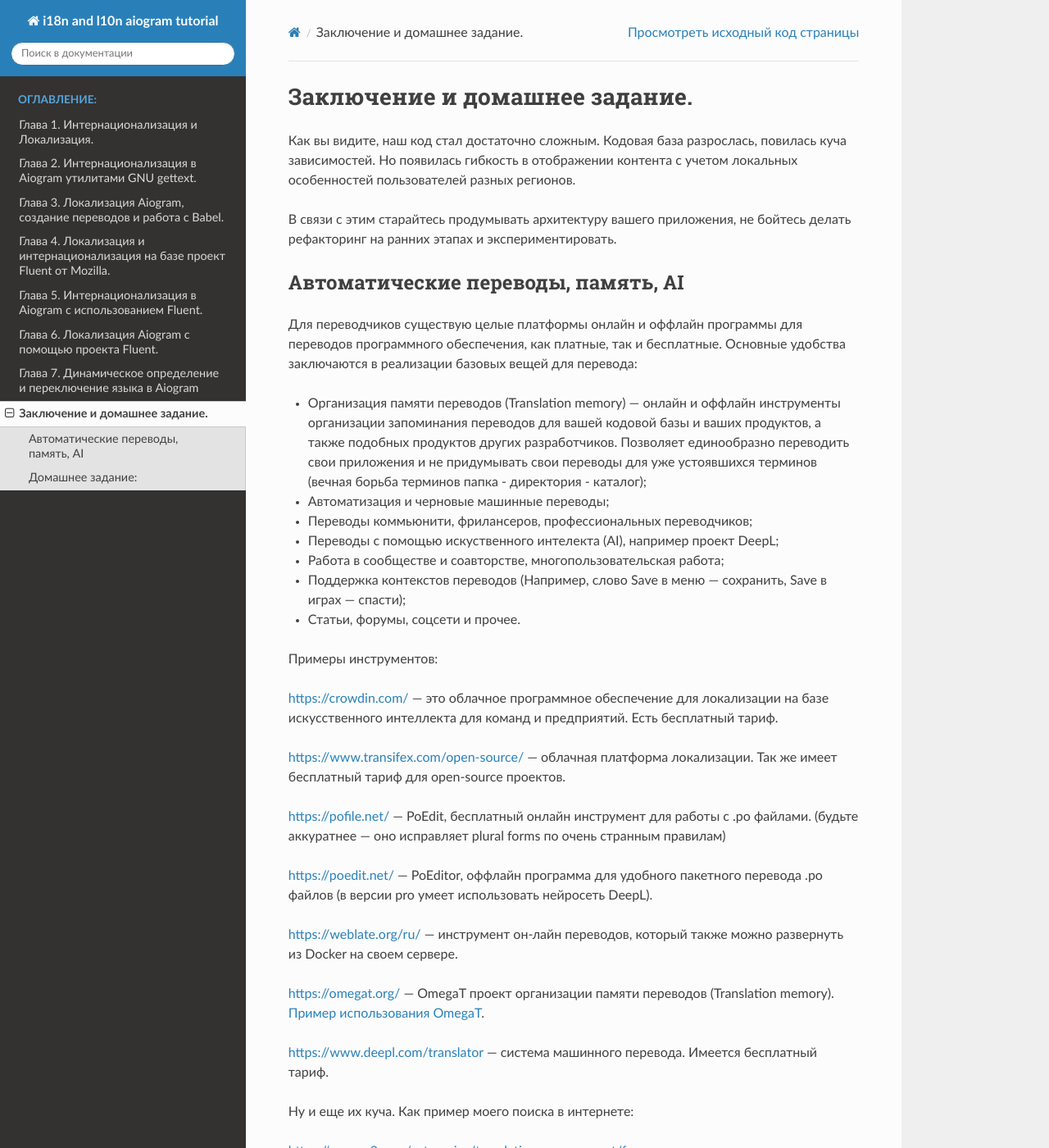
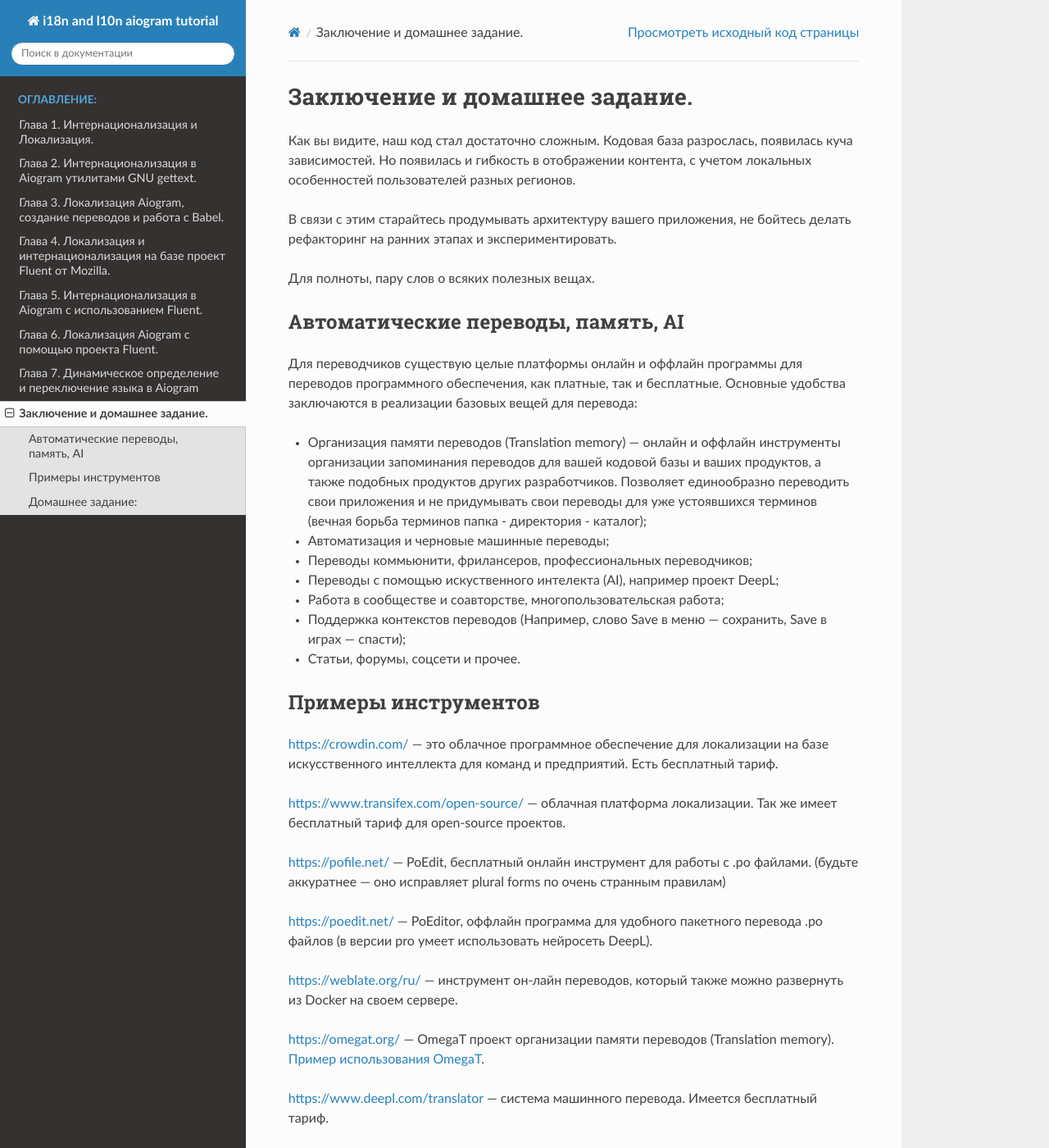
Before and after one commit to Robotvasya/i18n-l10n-tutorial-aiogram, a Sphinx documentation site: the page built from docs/source/chapter_08.rst, in a window 1280 px wide and 1400 px high. Shown: the whole window at 82% size. Built offline with Sphinx 7.4.7 and the Read the Docs theme 2.0.0, drawn with Linux system fonts in a browser that asks for light colours; some of the changed text lies outside the part shown.

Commit message:
text fixed ch_07

```diff
--- a/docs/source/chapter_08.rst
+++ b/docs/source/chapter_08.rst
@@ -1,11 +1,13 @@
 Заключение и домашнее задание.
 ------------------------------
 
-Как вы видите, наш код стал достаточно сложным. Кодовая база разрослась, повилась куча зависимостей.
-Но появилась гибкость в отображении контента с учетом локальных особенностей пользователей разных регионов.
+Как вы видите, наш код стал достаточно сложным. Кодовая база разрослась, появилась куча зависимостей.
+Но появилась и гибкость в отображении контента, с учетом локальных особенностей пользователей разных регионов.
 
 В связи с этим старайтесь продумывать архитектуру вашего приложения,
 не бойтесь делать рефакторинг на ранних этапах и экспериментировать.
+
+Для полноты, пару слов о всяких полезных вещах.
 
 Автоматические переводы, память, AI
 ~~~~~~~~~~~~~~~~~~~~~~~~~~~~~~~~~~~
@@ -29,7 +31,8 @@
    сохранить, Save в играх — спасти);
 -  Статьи, форумы, соцсети и прочее.
 
-Примеры инструментов:
+Примеры инструментов
+~~~~~~~~~~~~~~~~~~~~
 
 https://crowdin.com/ — это облачное программное обеспечение для
 локализации на базе искусственного интеллекта для команд и предприятий.
@@ -57,11 +60,14 @@
 
 Ну и еще их куча. Как пример моего поиска в интернете:
 
-https://www.g2.com/categories/translation-management/free
+Инструменты управления переводами:
 
-`https://аналог-программы.рф/app/poedit <https://аналог-программы.рф/app/poedit>`__
+- `<https://www.g2.com/categories/translation-management/free>`_
 
-`https://suse.me/apps/poedit <https://suse.me/apps/poedit/>`__
+Аналоги программ похожих на Poedit:
+
+- `<https://аналог-программы.рф/app/poedit>`_
+- `<https://suse.me/apps/poedit/>`_
 
 Домашнее задание:
 ~~~~~~~~~~~~~~~~~
--- a/docs/source/conf.py
+++ b/docs/source/conf.py
@@ -8,8 +8,8 @@
 
 project = 'i18n and l10n aiogram tutorial'
 copyright = '2024, Vergily'
-author = 'Vergily'
-release = '0.1'
+author = 'Robotvasya'
+release = '0.6'
 
 # -- General configuration ---------------------------------------------------
 # https://www.sphinx-doc.org/en/master/usage/configuration.html#general-configuration
--- a/docs/source/index.rst
+++ b/docs/source/index.rst
@@ -22,8 +22,3 @@
    chapter_06
    chapter_07
    chapter_08
-
-Найти в документации:
-=====================
-
-* :ref:`search`
```
